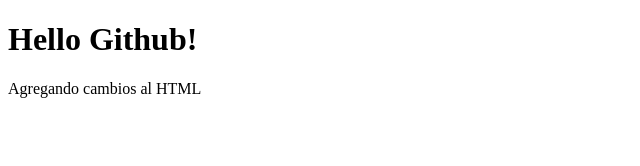
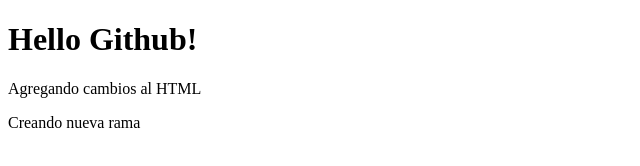
Before and after one commit to MatiasDiego/nuevo-repo, a plain HTML site: page index.html in a window 1280 px wide. Shown: the whole page, without its empty margins (0-640 px from the left). Drawn offline with Linux system fonts and the light colour scheme.

Commit message:
Nuevo parrafo

```diff
--- a/index.html
+++ b/index.html
@@ -9,5 +9,7 @@
 <body>
     <h1>Hello Github!</h1>
     <p>Agregando cambios al HTML</p>
+
+    <p>Creando nueva rama</p>
 </body>
 </html>
```
